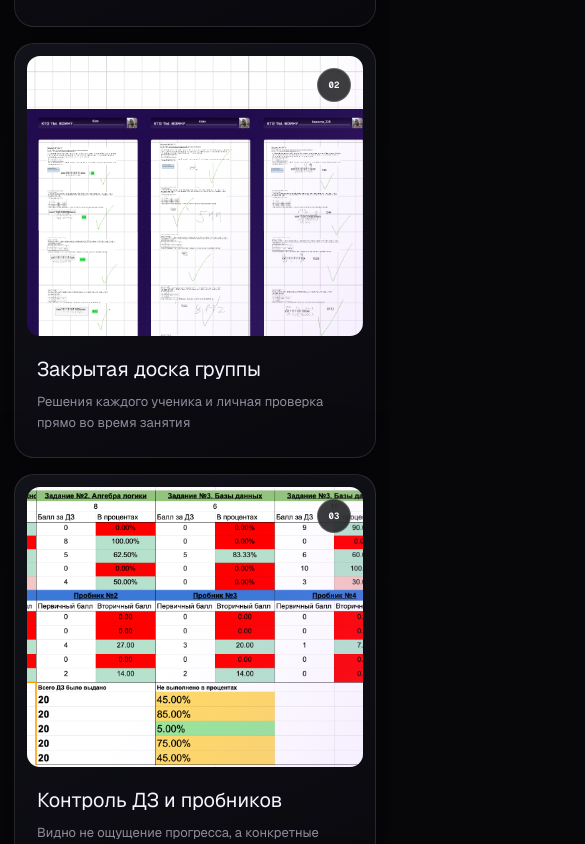
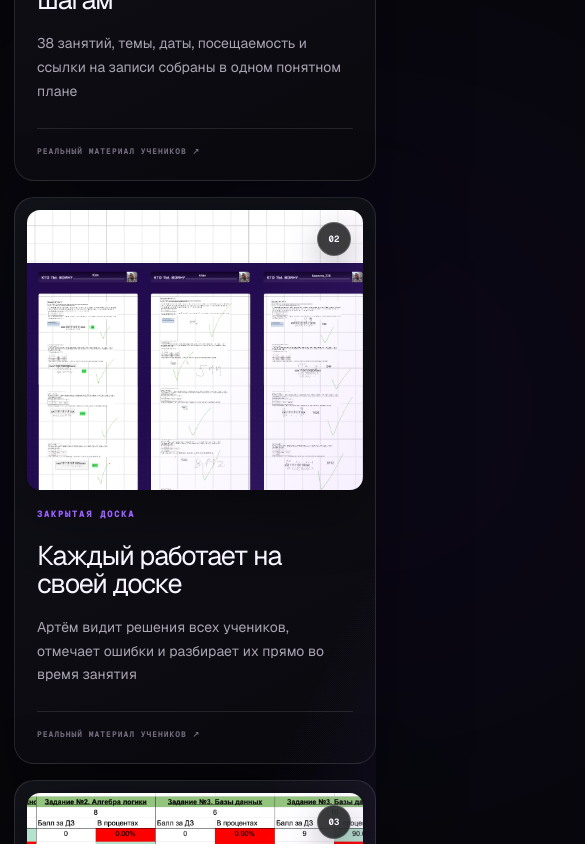
Before and after one commit to matvej-working/artem-alekseev-ege-site, a Next.js app: page / in a window 390 px wide. Shown: the part 6940-7784 px from the top of the page, 585 px wide, since content can reach past the window. Built offline with nearby package versions, Linux system fonts and the light colour scheme.

Commit message:
Redesign learning showcase and social links

```diff
--- a/app/globals.css
+++ b/app/globals.css
@@ -9,6 +9,36 @@
 @media(max-width:1000px){.nav nav{display:none}.hero{grid-template-columns:1fr;min-height:auto;padding-top:100px}.heroCopy{max-width:800px}.heroVisual{height:580px;width:min(600px,100%);margin:auto}.statsGrid{grid-template-columns:1fr 1fr}.statsGrid>div:nth-child(2){border-right:0}.priceGrid{grid-template-columns:1fr}.priceCard{min-height:520px}.advGrid{grid-template-columns:1fr 1fr}.about{grid-template-columns:1fr;gap:55px}.aboutPhoto{height:650px}.reviewGrid{grid-template-columns:1fr}.footerTop{grid-template-columns:1fr 1fr}.footerTop>.button{grid-column:1/-1;width:max-content}}
 @media(max-width:650px){.shell{width:min(100% - 28px,1240px)}.nav{height:70px}.brand b{display:none}.navCta{font-size:0}.navCta span{font-size:16px;margin:0}.hero{padding-top:65px}.hero h1{font-size:53px}.lead{font-size:16px}.heroActions{flex-direction:column}.button{width:100%}.heroMeta{display:none}.heroVisual{height:490px}.heroVisual img{height:465px}.scoreCard{left:0;bottom:25px;padding:15px 18px}.scoreCard strong{font-size:48px}.status{right:0;top:80px}.code{display:none}.stats,.formats,.system,.reviews,.faq{padding:65px 0}.statsGrid{grid-template-columns:1fr 1fr}.statsGrid>div{padding:25px 18px}.statsGrid strong{font-size:42px}.sectionHead{display:block;margin-bottom:35px}.sectionHead h2,.about h2,.trial h2,.faq h2{font-size:46px}.sectionHead>p{margin-top:24px}.advGrid{grid-template-columns:1fr}.advGrid article{min-height:250px}.about{padding:70px 0}.aboutPhoto{height:500px}.facts{grid-template-columns:1fr}.facts>div+div{border-left:0;border-top:1px solid var(--line);padding-left:0}.externalReviews{flex-direction:column;gap:12px}.trial{width:calc(100% - 28px);margin-top:60px;margin-bottom:60px;padding:70px 20px;min-height:520px}.trial h2{font-size:43px}.faqList button{grid-template-columns:36px 1fr 30px}.faqList button strong{font-size:16px}.faqList article>div p{margin-left:36px}.footerTop{grid-template-columns:1fr}.footerBottom{flex-direction:column;gap:8px}}
 @media(prefers-reduced-motion:reduce){*{scroll-behavior:auto!important;animation-duration:.01ms!important;animation-iteration-count:1!important;transition-duration:.01ms!important}}
+
+/* Premium showcase — full screenshots, clear hierarchy */
+.topSocials{gap:9px}
+.topSocials a{width:auto;min-width:132px;height:44px;padding:0 13px;display:flex;align-items:center;justify-content:flex-start;gap:9px;border-radius:12px;background:linear-gradient(145deg,rgba(255,255,255,.055),rgba(255,255,255,.018));font:800 10px var(--font-mono);letter-spacing:.02em;white-space:nowrap}
+.topSocials a i{width:25px;height:25px;display:grid;place-items:center;border-radius:8px;background:rgba(155,98,255,.16);color:#b985ff;font-style:normal;font-size:13px;transition:.3s}
+.topSocials a:hover{transform:translateY(-3px);background:rgba(155,98,255,.1)}
+.topSocials a:hover i{transform:rotate(-8deg) scale(1.08);background:var(--violet);color:#09070d}
+.inside{position:relative}
+.inside:before{content:"";position:absolute;width:620px;height:620px;right:-300px;top:32%;border-radius:50%;background:#6828ff;filter:blur(190px);opacity:.09;pointer-events:none}
+.screenWall{display:flex;flex-direction:column;gap:34px;position:relative}
+.screenCard,.screenCard.wide{width:100%;display:grid;grid-template-columns:minmax(0,1.72fr) minmax(280px,.58fr);align-items:stretch;gap:0;padding:14px;overflow:hidden;border-radius:28px;background:linear-gradient(145deg,rgba(21,20,30,.98),rgba(9,9,14,.98));box-shadow:0 34px 100px rgba(0,0,0,.42);animation:none}
+.screenCard:nth-child(even){grid-template-columns:minmax(280px,.58fr) minmax(0,1.72fr)}
+.screenCard:nth-child(even) .screenImage{order:2}
+.screenCard:nth-child(even) .screenCopy{order:1}
+.screenCard:before{content:"";position:absolute;inset:0;border-radius:inherit;background:linear-gradient(115deg,transparent 55%,rgba(155,98,255,.07));pointer-events:none}
+.screenCard:hover{transform:translateY(-8px);border-color:rgba(160,99,255,.55);box-shadow:0 45px 130px rgba(61,24,129,.26)}
+.screenImage{display:flex;align-items:center;justify-content:center;min-width:0;border-radius:18px;background:#f7f7f8;box-shadow:0 20px 60px rgba(0,0,0,.35);transition:.45s cubic-bezier(.2,.8,.2,1)}
+.screenImage:after{background:linear-gradient(130deg,transparent 70%,rgba(155,98,255,.08))}
+.screenImage img,.screenCard.tall .screenImage img{display:block;width:100%;height:auto;max-height:none;object-fit:contain;object-position:center;transform:none!important;filter:none!important}
+.screenCard:hover .screenImage{transform:scale(1.008) rotate(-.15deg);box-shadow:0 26px 75px rgba(0,0,0,.46)}
+.screenCard:nth-child(even):hover .screenImage{transform:scale(1.008) rotate(.15deg)}
+.screenCopy,.screenCard>div:last-child{padding:46px 34px;display:flex;flex-direction:column;justify-content:center;position:relative;z-index:1}
+.screenCopy small{font:800 9px var(--font-mono);letter-spacing:.18em;color:var(--violet);margin-bottom:22px}
+.screenCard .screenCopy h3{font-size:clamp(26px,2.4vw,38px);line-height:1.04;letter-spacing:-.045em;margin:0 0 18px}
+.screenCard .screenCopy p{font-size:14px;line-height:1.7;color:#aaa4b2;margin:0}
+.screenCopy b{margin-top:35px;padding-top:17px;border-top:1px solid var(--line);font:700 8px var(--font-mono);letter-spacing:.12em;color:#726c7c}
+.screenImage span{right:15px;top:15px;width:40px;height:40px;border-color:rgba(255,255,255,.28);box-shadow:0 10px 30px rgba(0,0,0,.24)}
+@media(max-width:1150px){.nav nav{display:none}}
+@media(max-width:800px){.screenCard,.screenCard.wide,.screenCard:nth-child(even){grid-template-columns:1fr}.screenCard .screenImage,.screenCard:nth-child(even) .screenImage{order:1}.screenCard .screenCopy,.screenCard:nth-child(even) .screenCopy{order:2}.screenCopy,.screenCard>div:last-child{padding:28px 20px 24px}.screenCopy b{margin-top:24px}.screenWall{gap:20px}}
+@media(max-width:650px){.topSocials{display:flex}.topSocials a{min-width:42px;width:42px;height:42px;padding:0;justify-content:center}.topSocials a span{display:none}.topSocials a i{background:transparent}.screenImage img,.screenCard.tall .screenImage img{height:auto}.screenCard,.screenCard.wide{padding:8px;border-radius:21px}.screenImage{border-radius:15px}.screenCard .screenCopy h3{font-size:27px}}
 
 /* Artem revision — richer interactions and learning-system showcase */
 .scrollProgress{position:fixed;left:0;right:0;top:0;height:4px;background:rgba(255,255,255,.05);z-index:100}
--- a/app/page.tsx
+++ b/app/page.tsx
@@ -27,16 +27,10 @@ const faqs = [
 ];
 
 const learningScreens = [
-  { src: "/process-plan.png", title: "План на 38 занятий", text: "Темы, даты, посещаемость и записи всегда перед глазами", kind: "wide" },
-  { src: "/process-board.png", title: "Закрытая доска группы", text: "Решения каждого ученика и личная проверка прямо во время занятия", kind: "wide" },
-  { src: "/process-stats.png", title: "Контроль ДЗ и пробников", text: "Видно не ощущение прогресса, а конкретные цифры", kind: "wide" },
-  { src: "/process-checklist.png", title: "Личный маршрут", text: "Чек-лист тем от базы до сложных задач уровня S", kind: "wide" },
-  { src: "/process-course.png", title: "Python с нуля", text: "Бесплатный курс уже прошли более 600 учеников", kind: "wide" },
-  { src: "/community-results.png", title: "Честная обратная связь", text: "Итоги года, опросы учеников и разбор того, что действительно помогает", kind: "tall" },
-  { src: "/community-file.png", title: "Файлы и шпаргалки", text: "Дополнительные материалы остаются под рукой весь год", kind: "tall" },
-  { src: "/community-guide.png", title: "Помощь за пределами ЕГЭ", text: "Чек-листы по поступлению и выбору направления", kind: "tall" },
-  { src: "/community-tournament.png", title: "Живое сообщество", text: "Турниры, активности и общение вне расписания", kind: "tall" },
-  { src: "/community-post.png", title: "Без скучного официоза", text: "Полезный контент на языке, который хочется читать", kind: "tall" },
+  { src: "/process-plan.png", title: "Весь год разложен по шагам", text: "38 занятий, темы, даты, посещаемость и ссылки на записи собраны в одном понятном плане", label: "ПЛАН ОБУЧЕНИЯ" },
+  { src: "/process-board.png", title: "Каждый работает на своей доске", text: "Артём видит решения всех учеников, отмечает ошибки и разбирает их прямо во время занятия", label: "ЗАКРЫТАЯ ДОСКА" },
+  { src: "/process-stats.png", title: "Прогресс нельзя потерять из виду", text: "Домашние задания и пробники превращаются в понятную статистику, а не остаются ощущением", label: "КОНТРОЛЬ РЕЗУЛЬТАТА" },
+  { src: "/process-course.png", title: "Python с нуля уже внутри", text: "Бесплатный курс прошли более 600 учеников — база по программированию всегда доступна для повторения", label: "БОНУСНЫЙ КУРС" },
 ];
 
 export default function Home() {
@@ -62,7 +56,7 @@ export default function Home() {
         <nav aria-label="Основная навигация">
           <a href="#format">Форматы</a><a href="#results">Результаты</a><a href="#about">Обо мне</a><a href="#reviews">Отзывы</a>
         </nav>
-        <div className="navRight"><div className="topSocials"><a href="https://t.me/AA_infa" target="_blank" rel="noreferrer" aria-label="Telegram">TG</a><a href="https://www.tiktok.com/@aa_infa" target="_blank" rel="noreferrer" aria-label="TikTok">TT</a></div><a className="navCta" href={tgTrial} target="_blank" rel="noreferrer">Бесплатная диагностика <span>↗</span></a></div>
+        <div className="navRight"><div className="topSocials"><a href="https://t.me/AA_infa" target="_blank" rel="noreferrer" aria-label="Мой Telegram"><i>✈</i><span>Мой Telegram</span></a><a href="https://www.tiktok.com/@aa_infa" target="_blank" rel="noreferrer" aria-label="Мой TikTok"><i>♪</i><span>Мой TikTok</span></a></div><a className="navCta" href={tgTrial} target="_blank" rel="noreferrer">Бесплатная диагностика <span>↗</span></a></div>
       </header>
 
       <section className="hero shell" id="top">
@@ -119,7 +113,7 @@ export default function Home() {
 
       <section className="inside shell" id="inside">
         <div className="sectionHead"><div><div className="sectionTag">[ INSIDE_THE_SYSTEM ]</div><h2>Вот что находится<br /><em>внутри подготовки</em></h2></div><p>Не обещания на словах, а реальная рабочая система: занятия, проверка, аналитика, материалы и комьюнити</p></div>
-        <div className="screenWall">{learningScreens.map((item, i) => <article className={`screenCard ${item.kind}`} key={item.src} style={{ "--delay": `${i * -0.35}s` } as CSSProperties}><div className="screenImage"><img src={item.src} alt={item.title} loading="lazy" /><span>0{i + 1}</span></div><div><h3>{item.title}</h3><p>{item.text}</p></div></article>)}</div>
+        <div className="screenWall">{learningScreens.map((item, i) => <article className="screenCard" key={item.src} style={{ "--delay": `${i * -0.35}s` } as CSSProperties}><div className="screenImage"><img src={item.src} alt={item.title} loading="lazy" /><span>0{i + 1}</span></div><div className="screenCopy"><small>{item.label}</small><h3>{item.title}</h3><p>{item.text}</p><b>РЕАЛЬНЫЙ МАТЕРИАЛ УЧЕНИКОВ ↗</b></div></article>)}</div>
       </section>
 
       <section className="about shell" id="about">
@@ -130,7 +124,7 @@ export default function Home() {
       <section className="reviews shell" id="reviews">
         <div className="sectionHead"><div><div className="sectionTag">[ STUDENT_FEEDBACK ]</div><h2>Результаты, которые<br /><em>говорят сами</em></h2></div><a className="button ghost" href="https://t.me/aa_otzivi" target="_blank" rel="noreferrer">Все отзывы в Telegram ↗</a></div>
         <div className="reviewGrid">{reviews.map((r,i) => <article key={r.name}><div className="reviewTop"><span>0{i+1}</span><div className="stars">★★★★★</div></div><p>«{r.text}»</p><div className="reviewPerson"><i>{r.name[0]}</i><div><strong>{r.name}</strong><small>{r.score}</small></div></div></article>)}</div>
-        <div className="externalReviews"><span>Ещё больше реальных отзывов</span><span className="avitoPending">Avito — ссылка обновляется</span></div>
+        <div className="externalReviews"><span>Ещё больше реальных отзывов</span><a href="https://www.avito.ru/brands/aainfa" target="_blank" rel="noreferrer">Отзывы на Avito ↗</a></div>
       </section>
 
       <section className="trial shell">
```
Also changed, not shown: 1 other file (tests, documents, lock files or other folders).
